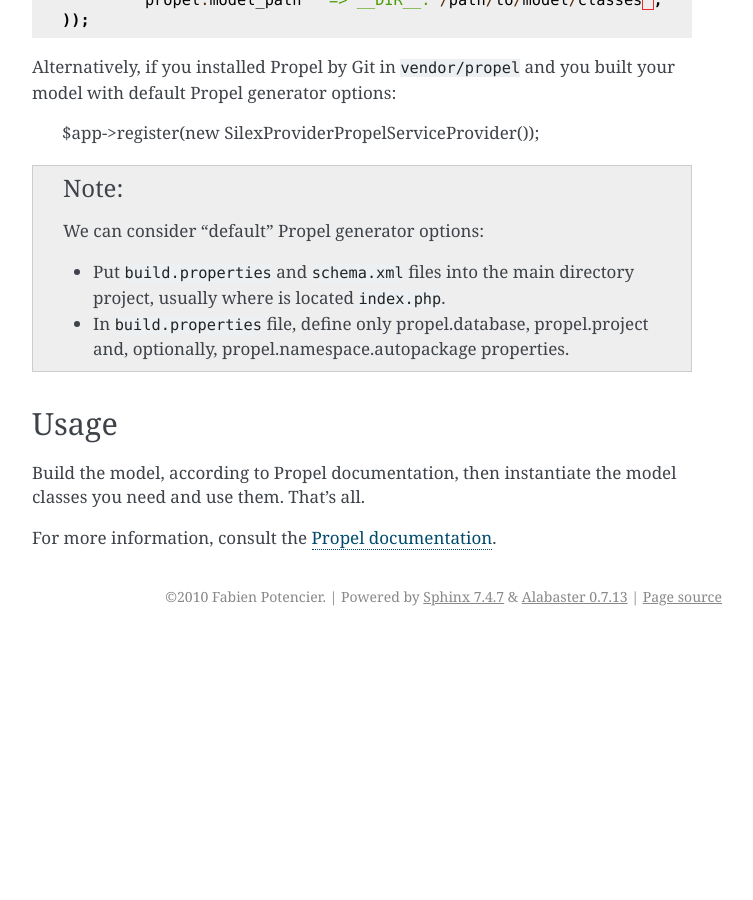
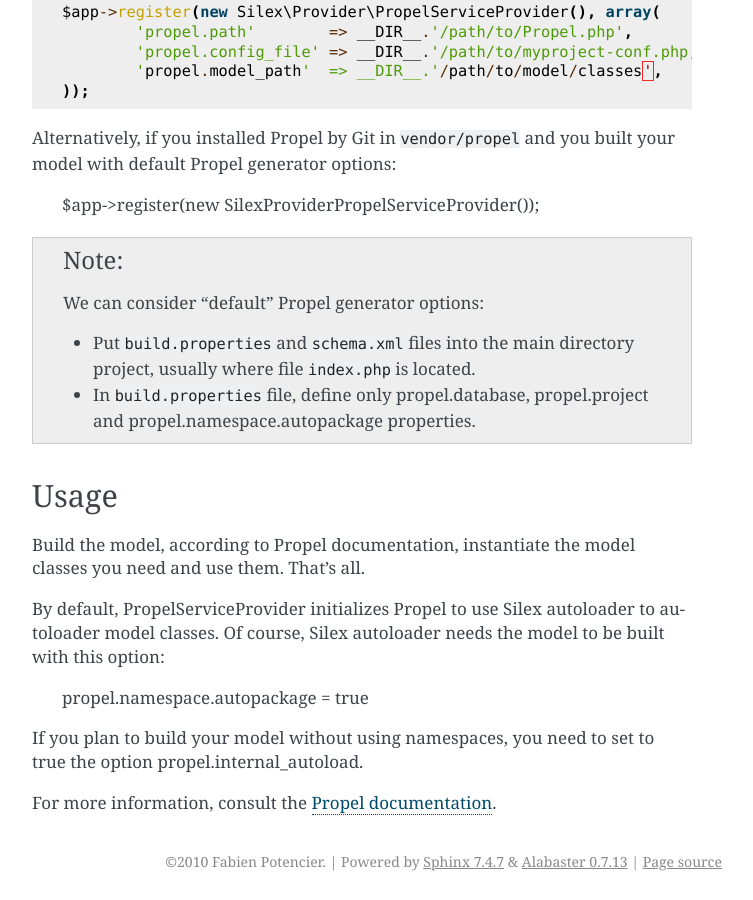
Before and after one commit to silexphp/Silex, a Sphinx documentation site: the page built from doc/providers/propel.rst, in a window 1280 px wide and 900 px high, scrolled down 998 px. Shown: the whole window, without its empty margins (388-1141 px from the left). Built offline with Sphinx 7.4.7, drawn with Linux system fonts in a browser that asks for light colours; before the commit the page ends 1634 px from its top, so only the background shows below that; some of the changed text lies outside the part shown.

Commit message:
Update documentation for Silex autoloader

```diff
--- a/doc/providers/propel.rst
+++ b/doc/providers/propel.rst
@@ -18,6 +18,11 @@
 
 * **propel.model_path** (optional): Path to where model classes are located.
   Defaults to ``/full/project/path/build/classes``
+
+* **propel.internal_autoload** (optional): Setting to true, forces Propel to use
+  its own internal autoloader, instead of Silex one, to load model classes.
+  Defaults to false
+
 
 .. note::
 
@@ -57,17 +62,27 @@
   We can consider "default" Propel generator options:
 
   * Put ``build.properties`` and ``schema.xml`` files into the main directory project,
-    usually where is located ``index.php``.
+    usually where file ``index.php`` is located.
   * In ``build.properties`` file, define only propel.database, propel.project
-    and, optionally, propel.namespace.autopackage properties.
+    and propel.namespace.autopackage properties.
 
 
 
 Usage
 -----
 
-Build the model, according to Propel documentation, then instantiate the model classes you need
+Build the model, according to Propel documentation, instantiate the model classes you need
 and use them. That's all.
+
+By default, PropelServiceProvider initializes Propel to use Silex autoloader to autoloader
+model classes. Of course, Silex autoloader needs the model to be built with this option:
+
+    propel.namespace.autopackage = true
+
+
+If you plan to build your model without using namespaces, you need to set to true
+the option propel.internal_autoload.
+
 
 
 For more information, consult the `Propel documentation
```
